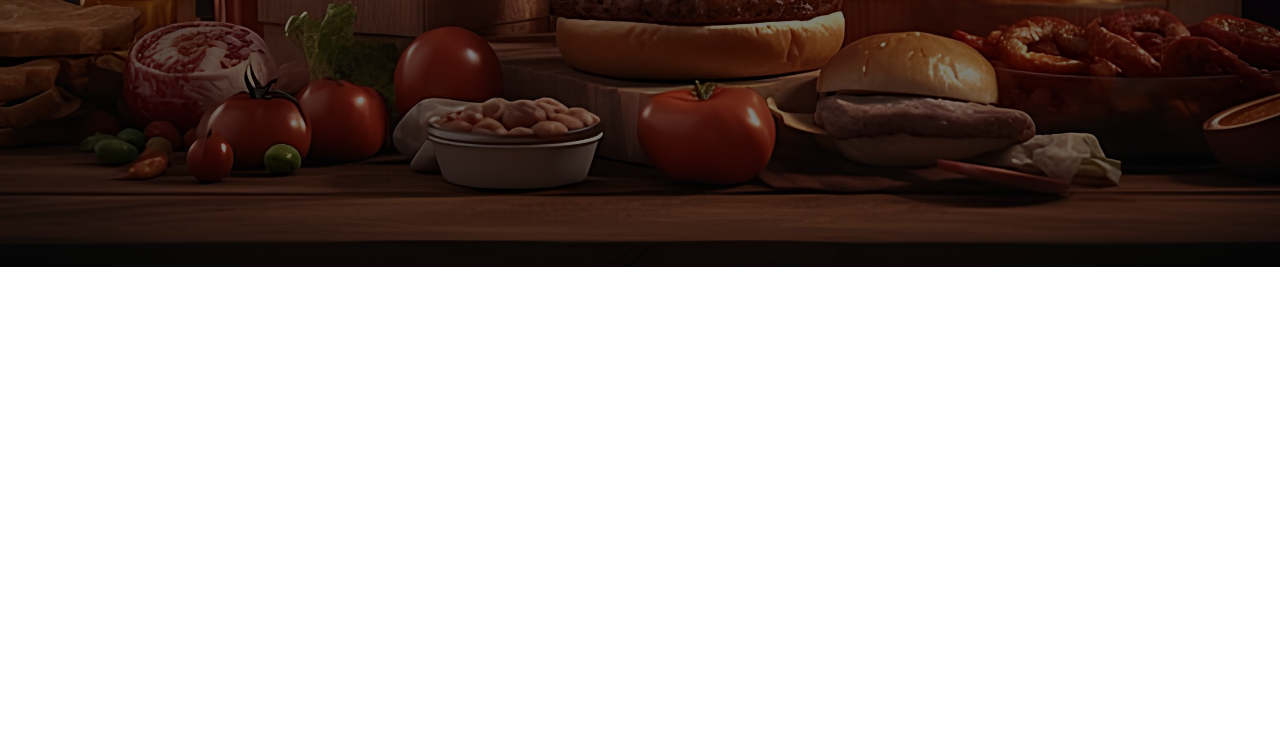
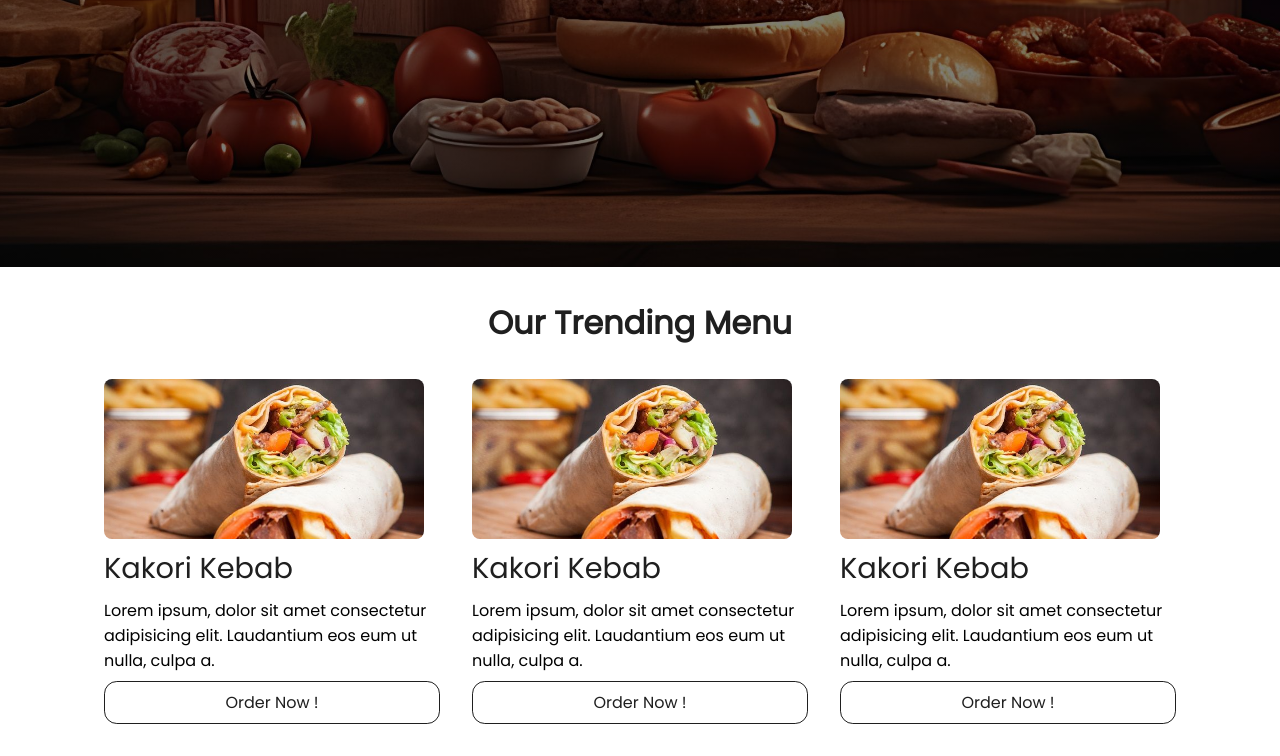
Before and after one commit to NovaaaLv/Restaurant, a plain HTML site: page index.html in a window 1280 px wide. Shown: the part 533-1289 px from the top of the page. Before the commit the page ends 800 px from the top, so only its background shows below. Drawn offline with Linux system fonts and the light colour scheme.

Commit message:
TrendingSection

```diff
--- a/css/style.css
+++ b/css/style.css
@@ -100,3 +100,68 @@ header {
   gap: 10rem;
   padding-top: 1.5rem;
 }
+
+/* part 2 */
+
+.img-trending-container {
+  width: 20rem;
+  height: 10rem;
+  display: flex;
+  justify-content: center;
+  align-items: center;
+  overflow: hidden;
+  border-radius: 0.5rem;
+}
+
+.img-trending {
+  width: 100%;
+  height: 100%;
+  object-fit: cover;
+  object-position: center;
+}
+
+.populer-menu-content-container {
+  display: flex;
+  flex-direction: column;
+  max-width: 21rem;
+  gap: 0.5rem;
+}
+
+.name-product {
+  font-size: 1.8rem;
+  color: rgb(31, 31, 31);
+}
+
+.desk-produck {
+  font-weight: 300;
+}
+
+.btnOrder {
+  border: 1px solid rgb(31, 31, 31);
+  padding: 0.5rem 1.5rem;
+  border-radius: 0.8rem;
+  text-align: center;
+  text-decoration: none;
+  color: rgb(31, 31, 31);
+}
+
+.populer-menu-container {
+  display: flex;
+  justify-content: center;
+  column-gap: 2rem;
+}
+
+.heading-section {
+  font-size: 2rem;
+}
+
+.trending {
+  font-weight: 900;
+  text-align: center;
+  padding-bottom: 2rem;
+  color: rgb(31, 31, 31);
+}
+
+.trendingMenu-section {
+  padding: 2rem;
+}
--- a/index.html
+++ b/index.html
@@ -44,5 +44,52 @@
         </div>
       </section>
     </header>
+
+    <main>
+      <section class="trendingMenu-section">
+        <div class="heading-section trending">
+          <span>Our Trending Menu</span>
+        </div>
+        <!--  -->
+        <div class="populer-menu-container">
+          <div class="populer-menu-content-container">
+            <div class="img-trending-container">
+              <img src="assets/Kebab.jpg" alt="" class="img-trending" />
+            </div>
+            <span class="name-product">Kakori Kebab</span>
+            <span class="desk-produck"
+              >Lorem ipsum, dolor sit amet consectetur adipisicing elit.
+              Laudantium eos eum ut nulla, culpa a.</span
+            >
+            <a href="" class="btnOrder">Order Now !</a>
+          </div>
+          <!--  -->
+          <div class="populer-menu-content-container">
+            <div class="img-trending-container">
+              <img src="assets/Kebab.jpg" alt="" class="img-trending" />
+            </div>
+            <span class="name-product">Kakori Kebab</span>
+            <span class="desk-produck"
+              >Lorem ipsum, dolor sit amet consectetur adipisicing elit.
+              Laudantium eos eum ut nulla, culpa a.</span
+            >
+            <a href="" class="btnOrder">Order Now !</a>
+          </div>
+          <!--  -->
+          <div class="populer-menu-content-container">
+            <div class="img-trending-container">
+              <img src="assets/Kebab.jpg" alt="" class="img-trending" />
+            </div>
+            <span class="name-product">Kakori Kebab</span>
+            <span class="desk-produck"
+              >Lorem ipsum, dolor sit amet consectetur adipisicing elit.
+              Laudantium eos eum ut nulla, culpa a.</span
+            >
+            <a href="" class="btnOrder">Order Now !</a>
+          </div>
+          <!--  -->
+        </div>
+      </section>
+    </main>
   </body>
 </html>
```
